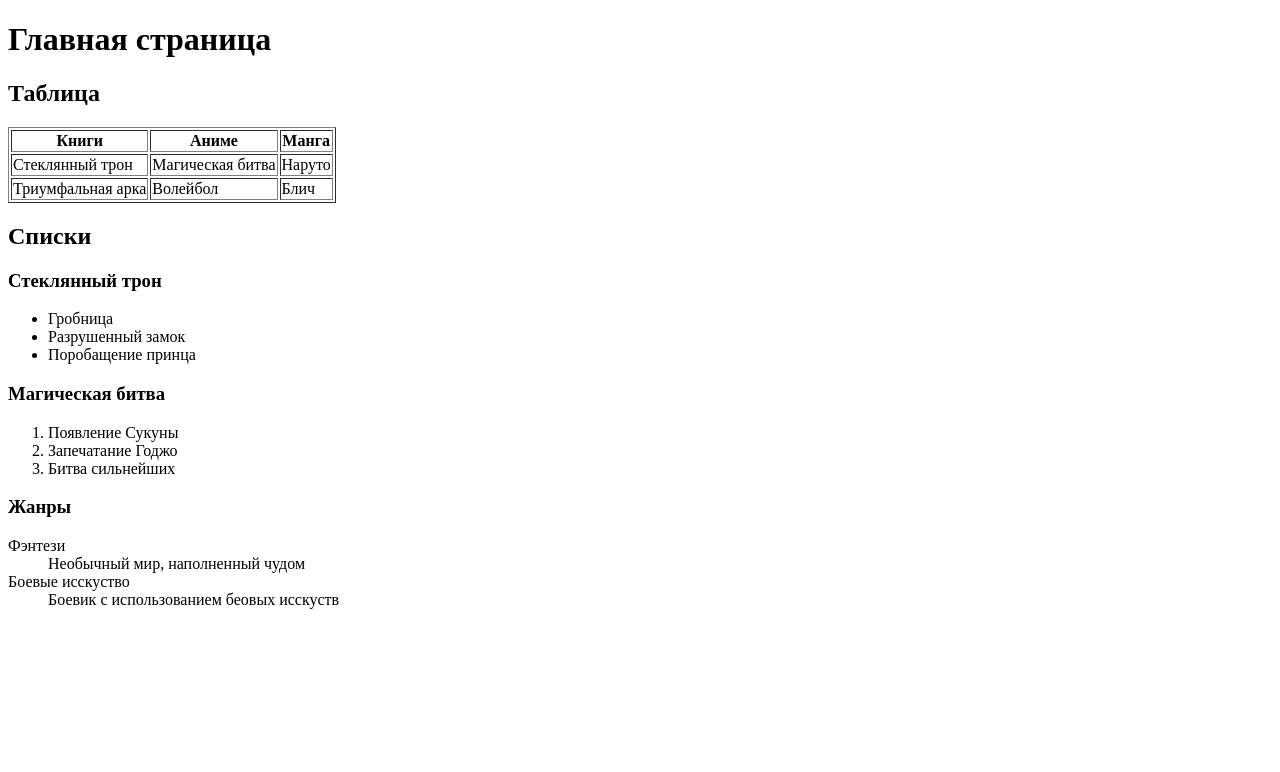
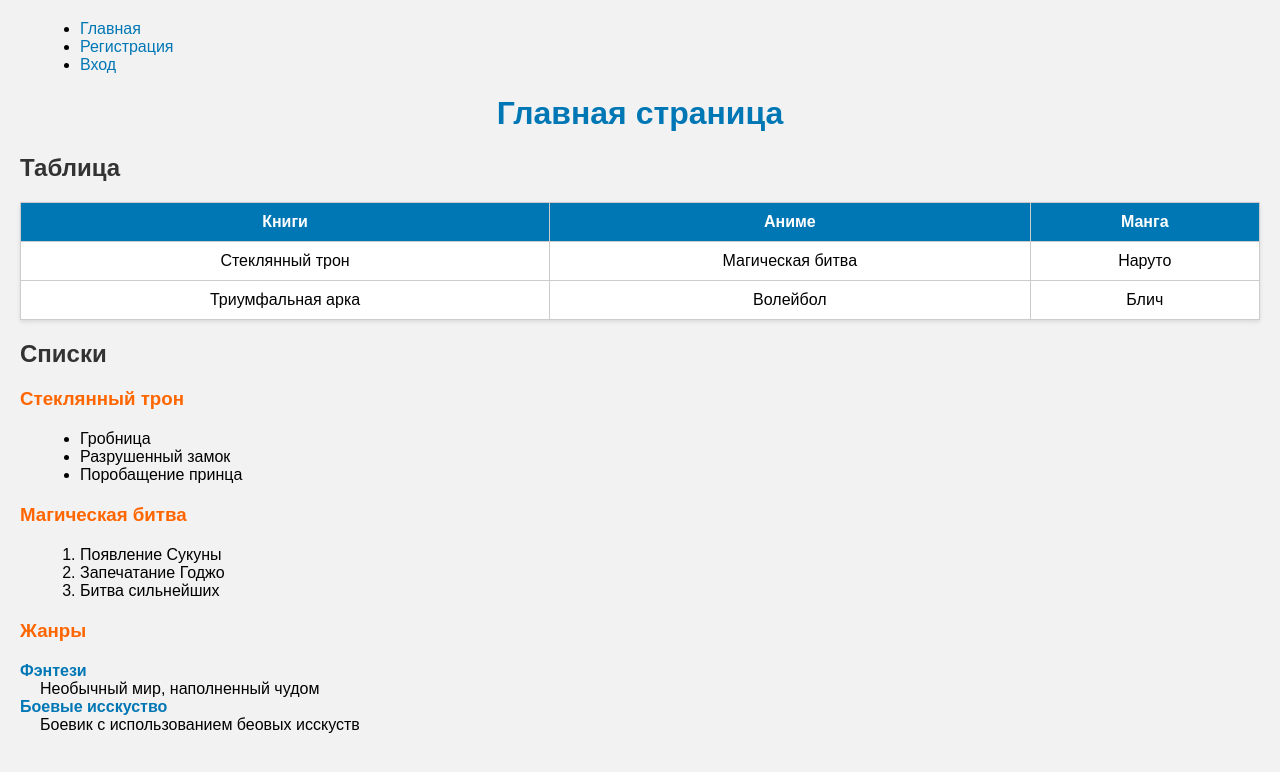
Before and after one commit to Akares0723/web-platform-khlv6d, a plain HTML site: page page3.html in a window 1280 px wide. Drawn offline with Linux system fonts and the light colour scheme.

Commit message:
Add files via upload

```diff
--- /dev/null
+++ b/page.css
@@ -0,0 +1,69 @@
+
+h1 {
+    color: #0077b5;
+}
+
+input[type="text"],
+input[type="email"],
+input[type="password"],
+input[type="date"],
+input[type="tel"] {
+    width: 100%;
+    padding: 10px;
+    margin: 10px 0;
+    border: 1px solid #ccc;
+    border-radius: 5px;
+}
+
+.button {
+    background-color: #0077b5;
+    color: white;
+    padding: 10px 20px;
+    border: none;
+    cursor: pointer;
+}
+
+h1 {
+    color: #ff6600;
+}
+
+input[type="email"],
+input[type="password"] {
+    width: 100%;
+    padding: 10px;
+    margin: 10px 0;
+    border: 1px solid #ccc;
+    border-radius: 5px;
+}
+
+h1 {
+    color: #333;
+}
+
+.button {
+    background-color: #0077b5;
+    color: white;
+    padding: 10px 20px;
+    border: none;
+    cursor: pointer;
+}
+
+ul, ol, dl {
+    margin: 20px;
+}
+
+ul > li {
+    list-style-type: square;
+}
+
+h2 + p {
+    font-style: italic;
+}
+
+a:hover {
+    text-decoration: underline;
+}
+
+p::first-line {
+    font-weight: bold;
+}
--- a/page3.html
+++ b/page3.html
@@ -2,8 +2,19 @@
 <html>
 <head>
     <title>Главная страница</title>
+    <link rel="stylesheet" type="text/css" href="pahe3.css">
+
 </head>
 <body>
+    <header>
+        <nav>
+            <ul>
+                <li><a href="page3.html">Главная</a></li>
+                <li><a href="page.html">Регистрация</a></li>
+                <li><a href="page2.html">Вход</a></li>
+            </ul>
+        </nav>
+    </header>
     <h1>Главная страница</h1>
 
     <h2>Таблица</h2>
--- /dev/null
+++ b/page4.css
@@ -0,0 +1,101 @@
+/* Общие стили для четвертой страницы */
+body {
+    font-family: Arial, sans-serif;
+    margin: 0;
+    padding: 0;
+    background-color: #f2f2f2;
+}
+
+header {
+    position: fixed;
+    top: 0;
+    left: 0;
+    width: 100%;
+    background-color: #0077b5;
+    color: #fff;
+    padding: 10px;
+}
+
+footer {
+    position: absolute;
+    bottom: 0;
+    width: 100%;
+    background-color: #0077b5;
+    color: #fff;
+    text-align: center;
+    padding: 10px;
+}
+
+nav ul {
+    list-style: none;
+    padding: 0;
+}
+
+nav ul li {
+    display: inline;
+    margin-right: 20px;
+}
+
+main {
+    display: flex;
+    flex-wrap: wrap;
+    justify-content: center;
+}
+
+.sidebar {
+    flex: 1;
+    max-width: 250px;
+}
+
+
+/* Стили для таблицы */
+table {
+    width: 100%;
+    border-collapse: collapse;
+    margin-top: 20px;
+    background-color: #fff;
+    box-shadow: 0 2px 4px rgba(0, 0, 0, 0.1);
+}
+
+table, th, td {
+    border: 1px solid #ccc;
+}
+
+th, td {
+    padding: 10px;
+    text-align: center;
+}
+
+th {
+    background-color: #0077b5;
+    color: white;
+}
+
+/* Стили для комментариев */
+ul {
+    margin-top: 20px;
+    list-style: disc;
+    text-align: left;
+}
+
+li {
+    margin-left: 20px;
+}
+
+/* Стили для изображений */
+img {
+    display: block;
+    max-width: 100%;
+    margin: 20px auto;
+}
+
+
+@media (max-width: 768px) {
+    main {
+        flex-direction: column;
+    }
+
+    .sidebar {
+        max-width: 100%;
+    }
+}
--- /dev/null
+++ b/pahe3.css
@@ -0,0 +1,77 @@
+/* Основные стили для страницы */
+body {
+    font-family: Arial, sans-serif;
+    margin: 20px;
+    padding: 0;
+    background-color: #f2f2f2;
+}
+
+h1 {
+    color: #0077b5;
+    text-align: center;
+}
+
+h2 {
+    margin-top: 20px;
+    color: #333;
+}
+
+/* Стили для таблицы */
+table {
+    width: 100%;
+    border-collapse: collapse;
+    margin-top: 20px;
+    background-color: #fff;
+    box-shadow: 0 2px 4px rgba(0, 0, 0, 0.1);
+}
+
+table, th, td {
+    border: 1px solid #ccc;
+}
+
+th, td {
+    padding: 10px;
+    text-align: center;
+}
+
+th {
+    background-color: #0077b5;
+    color: white;
+}
+
+/* Стили для списков */
+ul, ol, dl {
+    margin-top: 20px;
+}
+
+li {
+    margin-left: 20px;
+}
+
+/* Стили для списков - изменение стилей для отдельных списков */
+h3 {
+    color: #ff6600;
+    margin-top: 20px;
+}
+
+/* Стили для описания */
+dt {
+    font-weight: bold;
+    color: #0077b5;
+}
+
+dd {
+    margin-left: 20px;
+}
+
+/* Стили для ссылок */
+a {
+    color: #0077b5;
+    text-decoration: none;
+    transition: color 0.3s;
+}
+
+a:hover {
+    color: #005580;
+    text-decoration: underline;
+}
```
Also changed, not shown: page.html (added, +38 -0 lines), page2.html (+1 -0 lines), page4.html (added, +87 -0 lines). Lines whose indentation alone changed are shown as unchanged.
